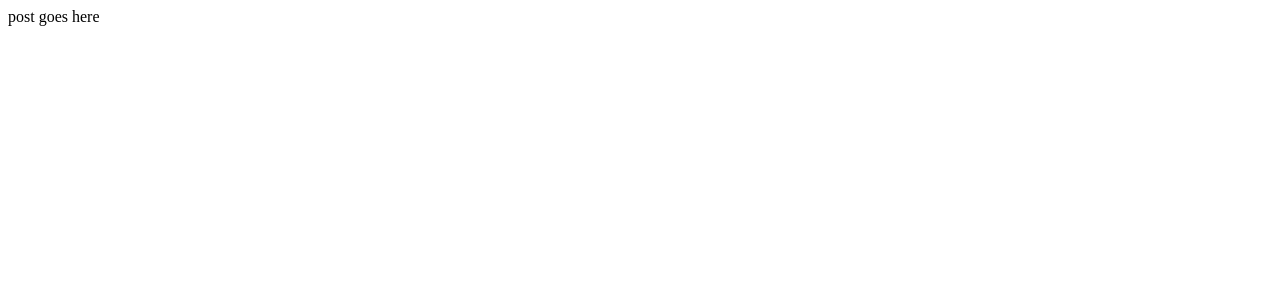
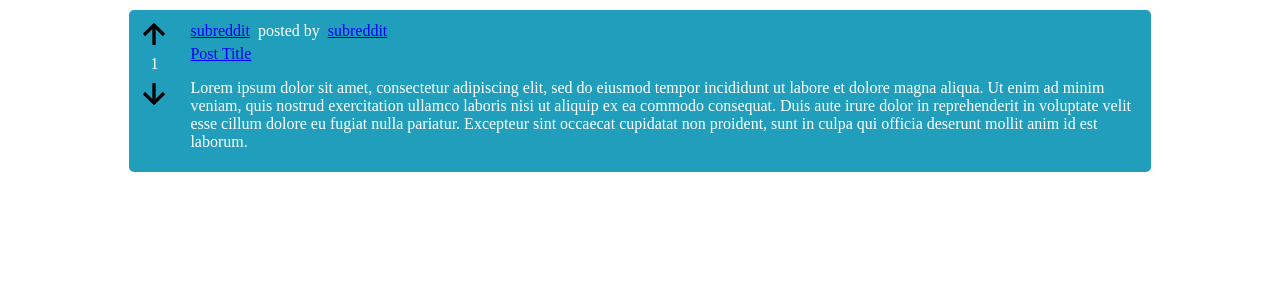
Before and after one commit to Peudey/social-app, a React (Create React App) app in the folder client/: page /subreddit/post in a window 1280 px wide. Shown: the top 300 px of the page. Built offline with nearby package versions, Linux system fonts and the light colour scheme; the HTML template or start-up script is replaced by a standard one.

Commit message:
full post component created

```diff
--- a/client/src/App.tsx
+++ b/client/src/App.tsx
@@ -1,6 +1,7 @@
 import React from 'react';
 import './styles/App.css';
 import Home from './components/home';
+import Post from './components/post';
 import { BrowserRouter, Route, Routes} from "react-router-dom";
 
 function App() {
@@ -10,7 +11,7 @@ function App() {
         <Route path='/' element={<Home/>}></Route>
         <Route path='/subreddit' element={<div>subreddit goes here</div>}></Route>
         <Route path='/author' element={<div>author goes here</div>}></Route>
-        <Route path='/subreddit/post' element={<div>post goes here</div>}></Route>
+        <Route path='/subreddit/post' element={<Post />}></Route>
       </Routes>
     </BrowserRouter>
   );
--- /dev/null
+++ b/client/src/components/post.tsx
@@ -0,0 +1,61 @@
+import React, { useState } from 'react';
+import { BiUpArrowAlt, BiDownArrowAlt } from "react-icons/bi";
+import { Link } from 'react-router-dom';
+
+function Post() {
+    const [voteCount, setVoteCount] = useState(1);
+    const [vote, setVote] = useState("");
+
+    const upVoteHandler = (event:any) => {
+        if(vote==="") {
+            setVoteCount(voteCount+1);
+            setVote("up");
+        } else if (vote==="up") {
+            setVoteCount(voteCount-1);
+            setVote("");
+        } else if (vote==="down") {
+            setVoteCount(voteCount+2);
+            setVote("up");
+        }
+    }
+
+    const downVoteHandler = (event:any) => {
+        if(vote==="") {
+            setVoteCount(voteCount-1);
+            setVote("down");
+        } else if (vote==="down") {
+            setVoteCount(voteCount+1);
+            setVote("");
+        } else if (vote==="up") {
+            setVoteCount(voteCount-2);
+            setVote("down");
+        }
+    }
+
+    return (
+      <div className="post">
+        <div className="votes">
+            {vote!=="up"?
+                <BiUpArrowAlt className="vote" size={40} onClick={upVoteHandler}/>:
+                <BiUpArrowAlt className="vote" id="upVote" size={40} onClick={upVoteHandler}/>
+            }
+            <p>{voteCount}</p>
+            {vote!=="down"?
+                <BiDownArrowAlt className="vote" size={40} onClick={downVoteHandler}/>:
+                <BiDownArrowAlt className="vote" id="downVote" size={40} onClick={downVoteHandler}/>
+            }
+        </div>
+        <div className="postBody">
+            <span className='postTop'>
+                <Link to="/subreddit">subreddit</Link>
+                <p>posted by </p>
+                <Link to="/author">subreddit</Link>
+            </span>
+            <Link to="/subreddit/post">Post Title</Link>
+            <p>Lorem ipsum dolor sit amet, consectetur adipiscing elit, sed do eiusmod tempor incididunt ut labore et dolore magna aliqua. Ut enim ad minim veniam, quis nostrud exercitation ullamco laboris nisi ut aliquip ex ea commodo consequat. Duis aute irure dolor in reprehenderit in voluptate velit esse cillum dolore eu fugiat nulla pariatur. Excepteur sint occaecat cupidatat non proident, sunt in culpa qui officia deserunt mollit anim id est laborum.</p>
+        </div>
+      </div>
+    );
+  }
+
+  export default Post;
--- a/client/src/styles/App.css
+++ b/client/src/styles/App.css
@@ -13,7 +13,7 @@
   margin: 0 auto;
 }
 
-.postCard {
+.postCard, .post {
   display: flex;
   background-color: #219EBC;
   width: 80%;
@@ -24,11 +24,11 @@
   overflow: hidden;
 }
 
-.postCard h2 {
+.postCard h2, .post h2 {
   margin-top: 0;
 }
 
-.postBody p {
+.postCard .postBody p {
   overflow: hidden;
   text-overflow: clip;
   max-height: 8ch;
```
